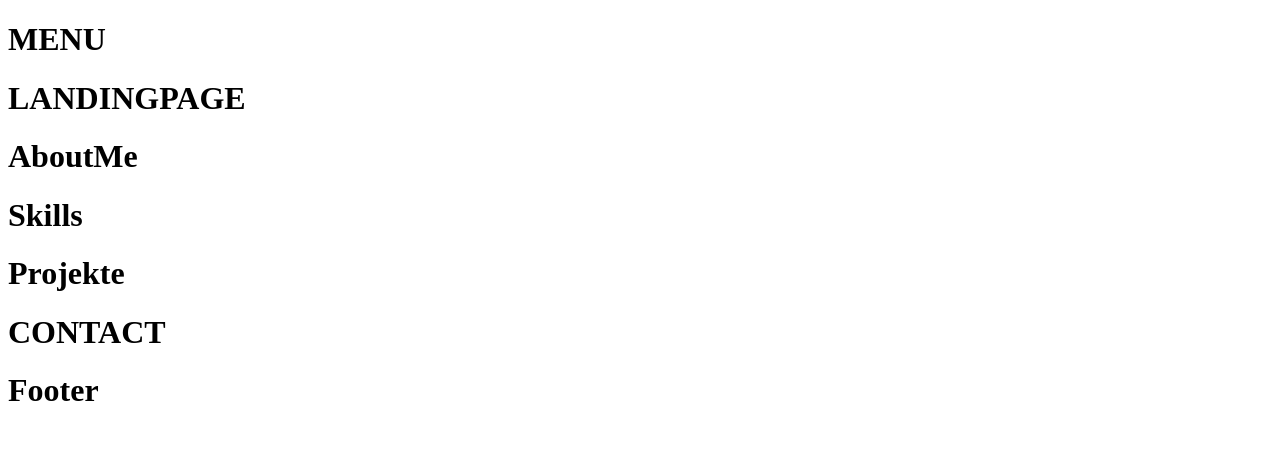
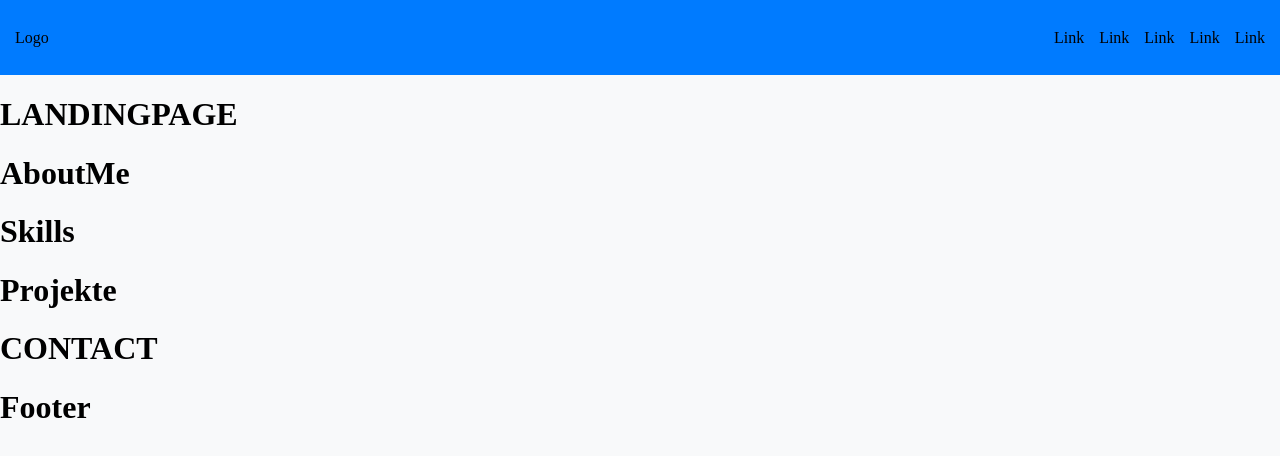
Before and after one commit to KayBeckmann/Portfolio-Vue, a Vue app: page / in a window 1280 px wide. Shown: the top 456 px of the page. Built offline with nearby package versions, Linux system fonts and the light colour scheme.

Commit message:
First steps

```diff
--- a/index.html
+++ b/index.html
@@ -1,10 +1,11 @@
 <!doctype html>
-<html lang="en">
+<html lang="de">
   <head>
     <meta charset="UTF-8" />
     <link rel="icon" type="image/svg+xml" href="/vite.svg" />
     <meta name="viewport" content="width=device-width, initial-scale=1.0" />
     <title>Vite + Vue</title>
+    <link rel="stylesheet" href="./src/style.css">
   </head>
   <body>
     <div id="app"></div>
--- a/src/App.vue
+++ b/src/App.vue
@@ -11,5 +11,4 @@ import FooterComponent from './components/FooterComponent.vue';
 </script>
 
 <style scoped>
-
 </style>
--- a/src/components/MenuComponent.vue
+++ b/src/components/MenuComponent.vue
@@ -1,3 +1,46 @@
 <template>
-    <h1>MENU</h1>
+    <div class="menu">
+        <div class="left">Logo</div>
+        <div>
+            <ul>
+                <li>Link</li>
+                <li>Link</li>
+                <li>Link</li>
+                <li>Link</li>
+                <li>Link</li>
+            </ul>
+        </div>
+    </div>
 </template>
+
+<script setup lang="js"></script>
+
+<style lang="css" scoped>
+ul {
+  list-style: none;
+}
+
+li {
+  display: inline-block;
+  margin-right: var(--margin);
+}
+
+.menu{
+    position: sticky;
+    top:0;
+    width: 100dvw;
+    height: 75px;
+    background-color: var(--primary-color);
+    display: flex;
+    align-items: center;
+    justify-content: space-between;
+}
+
+.left{
+    margin-left: var(--margin);
+}
+
+.right{
+    margin-right: var(--margin);
+}
+</style>
--- a/src/style.css
+++ b/src/style.css
@@ -1,2 +1,13 @@
 :root {
+    --primary-color: #007bff;
+    --secondary-color: #6c757d;
+    --background-color: #f8f9fa;
+
+    --margin: 15px;
 }
+
+html, body{
+    padding: 0;
+    margin: 0;
+    background-color: var(--background-color);
+}
```
